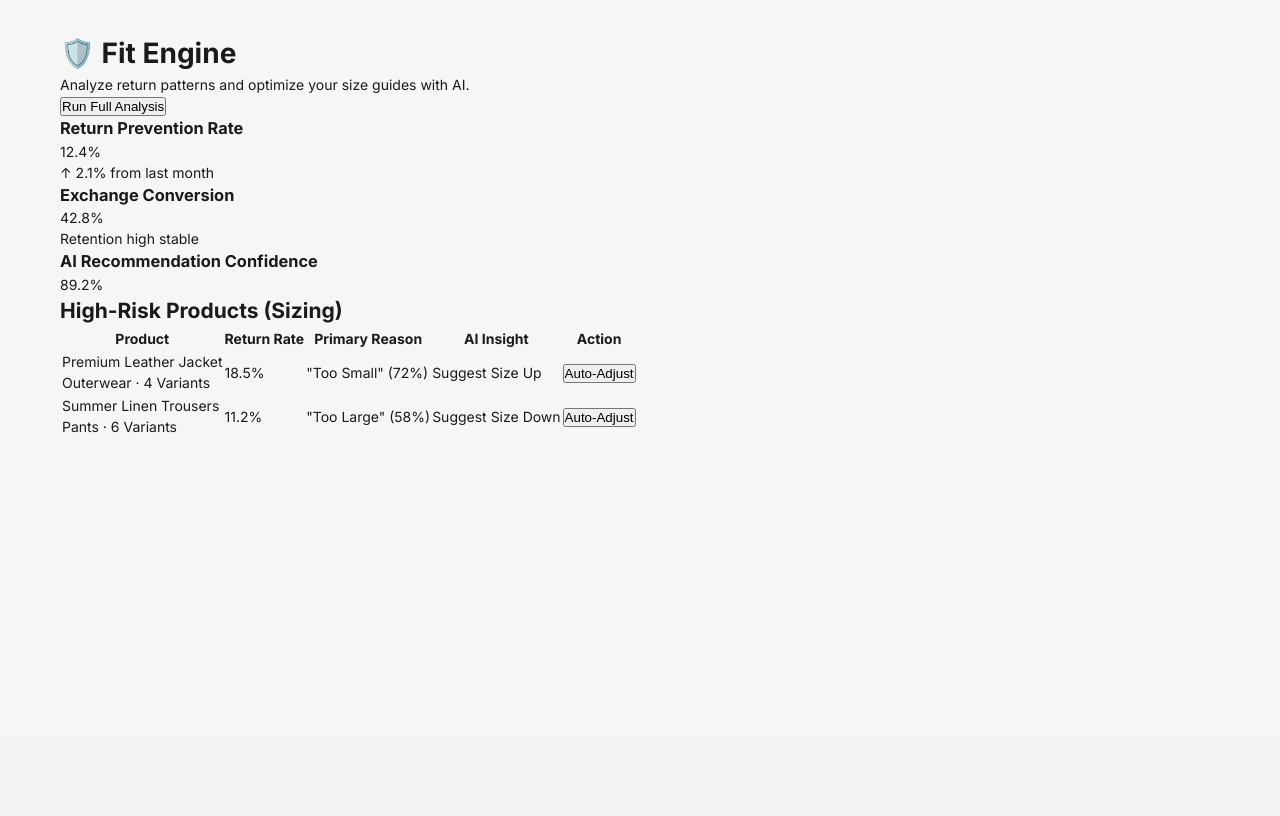
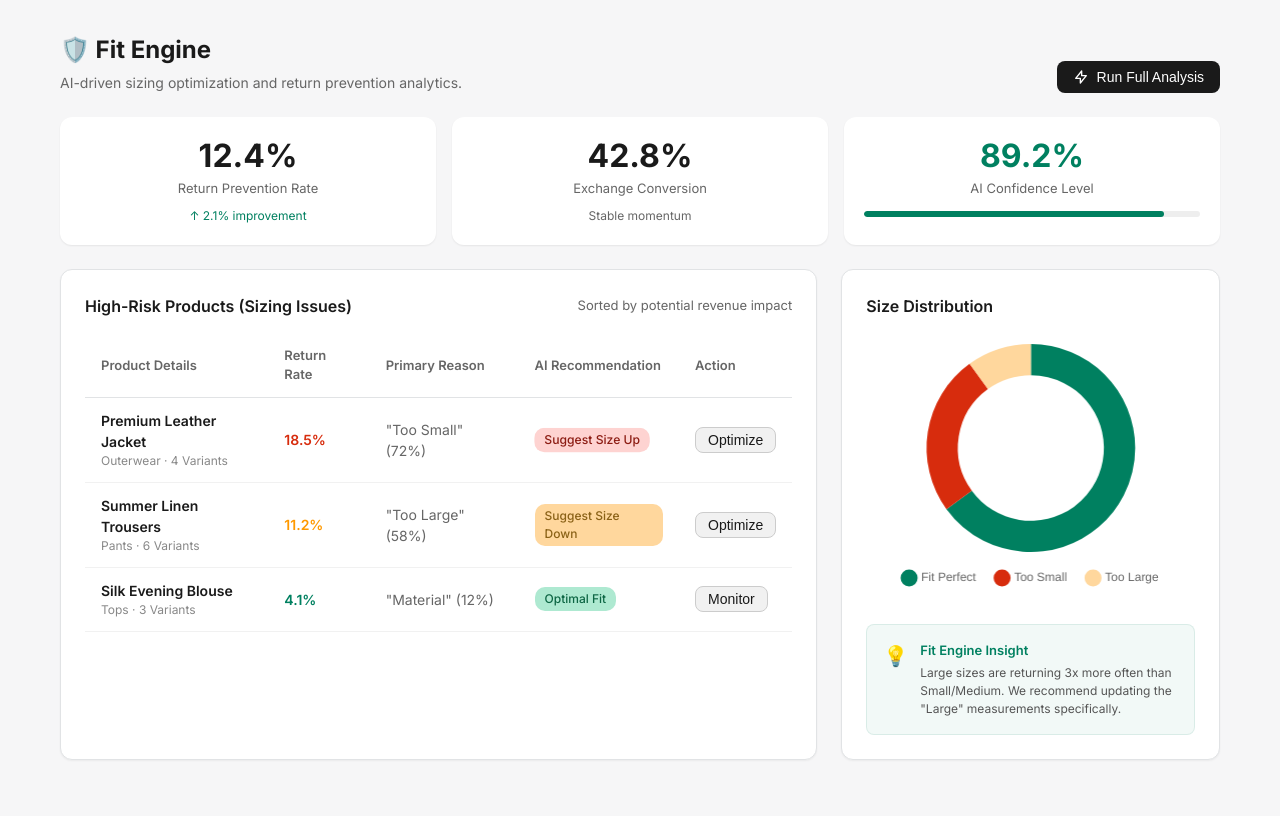
Before and after one commit to akshayawasthi2445/returnshield-ai, a FastAPI app: page /fit-engine in a window 1280 px wide. Shown: the part 64-880 px from the top of the page. Before the commit the page ends 497 px from the top, so only its background shows below. Run offline with FastAPI, Linux system fonts and the light colour scheme; some libraries are stand-ins or nearby versions.

Commit message:
Enhance Fit Engine UI and fix Shopify CLI connection issue

```diff
--- a/app/main.py
+++ b/app/main.py
@@ -8,7 +8,10 @@ and middleware for the Shopify embedded app.
 import logging
 from contextlib import asynccontextmanager
 
-import sentry_sdk
+try:
+    import sentry_sdk
+except ImportError:
+    sentry_sdk = None
 from fastapi import FastAPI, Request
 from fastapi.responses import HTMLResponse
 from fastapi.staticfiles import StaticFiles
@@ -28,7 +31,7 @@ logger = logging.getLogger(__name__)
 
 
 # --- Sentry (optional) ---
-if settings.SENTRY_DSN:
+if sentry_sdk and settings.SENTRY_DSN:
     sentry_sdk.init(
         dsn=settings.SENTRY_DSN,
         traces_sample_rate=0.1,
--- a/app/templates/fit_engine.html
+++ b/app/templates/fit_engine.html
@@ -3,92 +3,167 @@
 {% block title %}Fit Engine - ReturnShield AI{% endblock %}
 
 {% block content %}
-<div class="p-6">
-    <div class="flex justify-between items-center mb-6">
+<div class="page-header">
+    <div style="display: flex; justify-content: space-between; align-items: flex-end;">
         <div>
-            <h1 class="text-2xl font-bold text-slate-900">🛡️ Fit Engine</h1>
-            <p class="text-slate-600">Analyze return patterns and optimize your size guides with AI.</p>
+            <h1>🛡️ Fit Engine</h1>
+            <p>AI-driven sizing optimization and return prevention analytics.</p>
         </div>
-        <button class="bg-indigo-600 hover:bg-indigo-700 text-white px-4 py-2 rounded-lg font-medium transition-colors">
+        <button class="btn btn-primary" onclick="runAnalysis()">
+            <svg style="width: 16px; height: 16px; margin-right: 8px;" fill="none" stroke="currentColor" viewBox="0 0 24 24">
+                <path stroke-linecap="round" stroke-linejoin="round" stroke-width="2" d="M13 10V3L4 14h7v7l9-11h-7z" />
+            </svg>
             Run Full Analysis
         </button>
     </div>
+</div>
 
-    <div class="grid grid-cols-1 md:grid-cols-3 gap-6 mb-8">
-        <div class="bg-white p-6 rounded-xl border border-slate-200 shadow-sm">
-            <h3 class="text-slate-500 text-sm font-medium uppercase mb-1">Return Prevention Rate</h3>
-            <div class="text-3xl font-bold text-slate-900">12.4%</div>
-            <p class="text-green-600 text-sm mt-2">↑ 2.1% from last month</p>
-        </div>
-        <div class="bg-white p-6 rounded-xl border border-slate-200 shadow-sm">
-            <h3 class="text-slate-500 text-sm font-medium uppercase mb-1">Exchange Conversion</h3>
-            <div class="text-3xl font-bold text-slate-900">42.8%</div>
-            <p class="text-indigo-600 text-sm mt-2">Retention high stable</p>
-        </div>
-        <div class="bg-white p-6 rounded-xl border border-slate-200 shadow-sm">
-            <h3 class="text-slate-500 text-sm font-medium uppercase mb-1">AI Recommendation Confidence</h3>
-            <div class="text-3xl font-bold text-slate-900">89.2%</div>
-            <div class="w-full bg-slate-100 h-2 rounded-full mt-3">
-                <div class="bg-indigo-600 h-2 rounded-full" style="width: 89%"></div>
-            </div>
+<!-- Key Performance Metrics -->
+<div class="metrics-grid">
+    <div class="metric-card">
+        <div class="metric-value">12.4%</div>
+        <div class="metric-label">Return Prevention Rate</div>
+        <div class="metric-trend positive">↑ 2.1% improvement</div>
+    </div>
+    <div class="metric-card">
+        <div class="metric-value">42.8%</div>
+        <div class="metric-label">Exchange Conversion</div>
+        <div class="metric-trend" style="color: #666;">Stable momentum</div>
+    </div>
+    <div class="metric-card">
+        <div class="metric-value" style="color: #008060;">89.2%</div>
+        <div class="metric-label">AI Confidence Level</div>
+        <div style="width: 100%; height: 6px; background: #eee; border-radius: 3px; margin-top: 12px; overflow: hidden;">
+            <div style="width: 89.2%; height: 100%; background: #008060; border-radius: 3px;"></div>
         </div>
     </div>
+</div>
 
-    <div class="bg-white rounded-xl border border-slate-200 shadow-sm overflow-hidden">
-        <div class="p-6 border-b border-slate-200">
-            <h2 class="text-lg font-bold text-slate-900">High-Risk Products (Sizing)</h2>
+<div style="display: grid; grid-template-columns: 2fr 1fr; gap: 24px;">
+    <!-- Main High-Risk Analysis -->
+    <div class="card">
+        <div class="card-header">
+            <h2>High-Risk Products (Sizing Issues)</h2>
+            <div style="font-size: 13px; color: #666;">Sorted by potential revenue impact</div>
         </div>
-        <table class="w-full text-left">
-            <thead class="bg-slate-50 text-slate-600 text-sm">
+
+        <table class="data-table">
+            <thead>
                 <tr>
-                    <th class="px-6 py-4 font-semibold">Product</th>
-                    <th class="px-6 py-4 font-semibold">Return Rate</th>
-                    <th class="px-6 py-4 font-semibold">Primary Reason</th>
-                    <th class="px-6 py-4 font-semibold">AI Insight</th>
-                    <th class="px-6 py-4 font-semibold">Action</th>
+                    <th>Product Details</th>
+                    <th>Return Rate</th>
+                    <th>Primary Reason</th>
+                    <th>AI Recommendation</th>
+                    <th>Action</th>
                 </tr>
             </thead>
-            <tbody class="divide-y divide-slate-200">
+            <tbody>
                 <tr>
-                    <td class="px-6 py-4">
-                        <div class="font-medium text-slate-900">Premium Leather Jacket</div>
-                        <div class="text-xs text-slate-500">Outerwear · 4 Variants</div>
+                    <td>
+                        <div style="font-weight: 600;">Premium Leather Jacket</div>
+                        <div style="font-size: 12px; color: #888;">Outerwear · 4 Variants</div>
                     </td>
-                    <td class="px-6 py-4">
-                        <span class="text-red-600 font-semibold">18.5%</span>
-                    </td>
-                    <td class="px-6 py-4 text-slate-600">"Too Small" (72%)</td>
-                    <td class="px-6 py-4">
-                        <span
-                            class="bg-indigo-50 text-indigo-700 text-xs px-2 py-1 rounded-full border border-indigo-100">
-                            Suggest Size Up
-                        </span>
-                    </td>
-                    <td class="px-6 py-4">
-                        <button class="text-indigo-600 hover:text-indigo-800 text-sm font-medium">Auto-Adjust</button>
-                    </td>
+                    <td><span style="color: #d72c0d; font-weight: 600;">18.5%</span></td>
+                    <td style="color: #666;">"Too Small" (72%)</td>
+                    <td><span class="badge badge-high-risk">Suggest Size Up</span></td>
+                    <td><button class="btn btn-secondary" style="padding: 4px 12px;">Optimize</button></td>
                 </tr>
                 <tr>
-                    <td class="px-6 py-4">
-                        <div class="font-medium text-slate-900">Summer Linen Trousers</div>
-                        <div class="text-xs text-slate-500">Pants · 6 Variants</div>
+                    <td>
+                        <div style="font-weight: 600;">Summer Linen Trousers</div>
+                        <div style="font-size: 12px; color: #888;">Pants · 6 Variants</div>
                     </td>
-                    <td class="px-6 py-4">
-                        <span class="text-amber-600 font-semibold">11.2%</span>
+                    <td><span style="color: #ff9900; font-weight: 600;">11.2%</span></td>
+                    <td style="color: #666;">"Too Large" (58%)</td>
+                    <td><span class="badge badge-medium-risk">Suggest Size Down</span></td>
+                    <td><button class="btn btn-secondary" style="padding: 4px 12px;">Optimize</button></td>
+                </tr>
+                <tr>
+                    <td>
+                        <div style="font-weight: 600;">Silk Evening Blouse</div>
+                        <div style="font-size: 12px; color: #888;">Tops · 3 Variants</div>
                     </td>
-                    <td class="px-6 py-4 text-slate-600">"Too Large" (58%)</td>
-                    <td class="px-6 py-4">
-                        <span
-                            class="bg-indigo-50 text-indigo-700 text-xs px-2 py-1 rounded-full border border-indigo-100">
-                            Suggest Size Down
-                        </span>
-                    </td>
-                    <td class="px-6 py-4">
-                        <button class="text-indigo-600 hover:text-indigo-800 text-sm font-medium">Auto-Adjust</button>
-                    </td>
+                    <td><span style="color: #008060; font-weight: 600;">4.1%</span></td>
+                    <td style="color: #666;">"Material" (12%)</td>
+                    <td><span class="badge badge-low-risk">Optimal Fit</span></td>
+                    <td><button class="btn btn-secondary" style="padding: 4px 12px;">Monitor</button></td>
                 </tr>
             </tbody>
         </table>
     </div>
+
+    <!-- AI Distribution Insights -->
+    <div class="card">
+        <div class="card-header">
+            <h2>Size Distribution</h2>
+        </div>
+        <div style="padding: 10px 0;">
+            <canvas id="fitDistributionChart" height="250"></canvas>
+        </div>
+        <div style="margin-top: 20px; padding: 16px; background: rgba(0,128,96,0.05); border-radius: 8px; border: 1px solid rgba(0,128,96,0.1);">
+            <div style="display: flex; gap: 12px;">
+                <div style="font-size: 20px;">💡</div>
+                <div>
+                    <div style="font-weight: 600; font-size: 13px; color: #008060;">Fit Engine Insight</div>
+                    <p style="font-size: 12px; color: #555; margin-top: 4px;">Large sizes are returning 3x more often than Small/Medium. We recommend updating the "Large" measurements specifically.</p>
+                </div>
+            </div>
+        </div>
+    </div>
 </div>
+
 {% endblock %}
+
+{% block scripts %}
+<script src="https://cdn.jsdelivr.net/npm/chart.js"></script>
+<script>
+    function runAnalysis() {
+        shopify.toast.show("Analyzing return patterns...");
+        setTimeout(() => {
+            shopify.toast.show("Fit models updated successfully.");
+        }, 2000);
+    }
+
+    document.addEventListener('DOMContentLoaded', () => {
+        const ctx = document.getElementById('fitDistributionChart').getContext('2d');
+        new Chart(ctx, {
+            type: 'doughnut',
+            data: {
+                labels: ['Fit Perfect', 'Too Small', 'Too Large'],
+                datasets: [{
+                    data: [65, 25, 10],
+                    backgroundColor: ['#008060', '#d72c0d', '#ffd79d'],
+                    borderWidth: 0,
+                    hoverOffset: 4
+                }]
+            },
+            options: {
+                responsive: true,
+                maintainAspectRatio: false,
+                plugins: {
+                    legend: {
+                        position: 'bottom',
+                        labels: {
+                            usePointStyle: true,
+                            padding: 20,
+                            font: { size: 12 }
+                        }
+                    }
+                },
+                cutout: '70%'
+            }
+        });
+    });
+</script>
+<style>
+    /* Unique animations for this page */
+    @keyframes pulse-soft {
+        0% { transform: scale(1); }
+        50% { transform: scale(1.02); }
+        100% { transform: scale(1); }
+    }
+    .badge-high-risk {
+        animation: pulse-soft 2s infinite ease-in-out;
+    }
+</style>
+{% endblock %}
--- a/shopify.app.toml
+++ b/shopify.app.toml
@@ -1,6 +1,6 @@
 # Learn more about configuring your app at https://shopify.dev/docs/apps/tools/cli/configuration
 
-client_id = "a7eb273d4941f40fe147c66be9fed5cd"
+client_id = "fee604684d0ea0948dffaf982f5879f1"
 name = "ReturnShield AI"
 application_url = "https://example.com"
 embedded = true
--- a/shopify.web.toml
+++ b/shopify.web.toml
@@ -4,4 +4,4 @@ roles = ["frontend", "backend"]
 webhooks_path = "/api/v1/webhooks"
 
 [commands]
-dev = ".venv/bin/uvicorn app.main:app --reload --port 8000"
+dev = "./start_server.sh"
```
Also changed, not shown: 2 other files.
